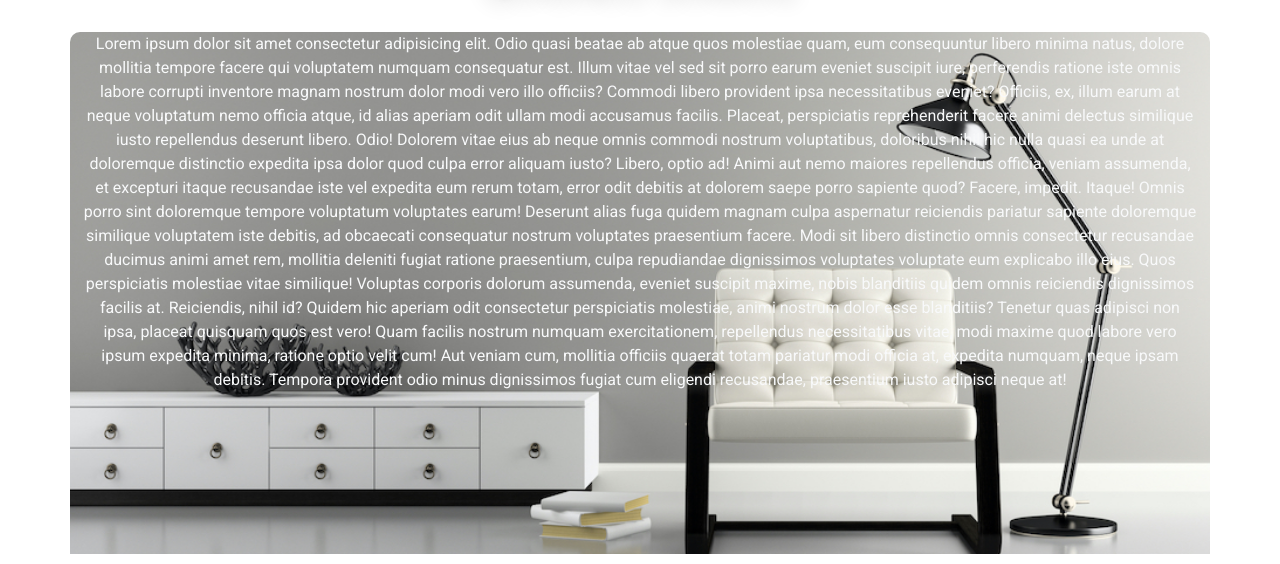
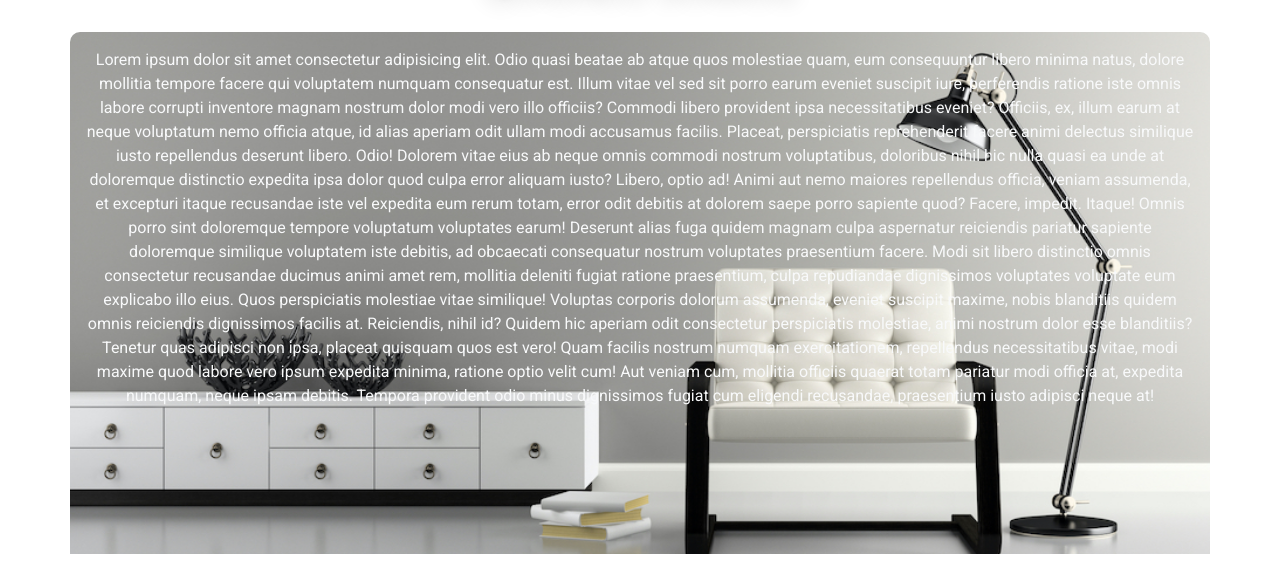
Before and after one commit to ariel-lopez-2022/desarrollo-web-proyecto-final, a website: page paginas/quienesSomos.html in a window 1280 px wide. Shown: the part 162-726 px from the top of the page. Drawn offline with nearby package versions, Linux system fonts and the light colour scheme.

Commit message:
agrego padin a pagian quienes somos

```diff
--- a/paginas/quienesSomos.html
+++ b/paginas/quienesSomos.html
@@ -65,7 +65,7 @@
 
   <main class="container-lg quienes-somos mb-3 mt-3">
     <div class="row ">
-      <p class="text-light text-center">Lorem ipsum dolor sit amet consectetur adipisicing elit. Odio quasi beatae ab atque quos molestiae quam, eum consequuntur libero minima natus, dolore mollitia tempore facere qui voluptatem numquam consequatur est.
+      <p class="text-light text-center p-3">Lorem ipsum dolor sit amet consectetur adipisicing elit. Odio quasi beatae ab atque quos molestiae quam, eum consequuntur libero minima natus, dolore mollitia tempore facere qui voluptatem numquam consequatur est.
       Illum vitae vel sed sit porro earum eveniet suscipit iure, perferendis ratione iste omnis labore corrupti inventore magnam nostrum dolor modi vero illo officiis? Commodi libero provident ipsa necessitatibus eveniet?
       Officiis, ex, illum earum at neque voluptatum nemo officia atque, id alias aperiam odit ullam modi accusamus facilis. Placeat, perspiciatis reprehenderit facere animi delectus similique iusto repellendus deserunt libero. Odio!
       Dolorem vitae eius ab neque omnis commodi nostrum voluptatibus, doloribus nihil hic nulla quasi ea unde at doloremque distinctio expedita ipsa dolor quod culpa error aliquam iusto? Libero, optio ad!
```
